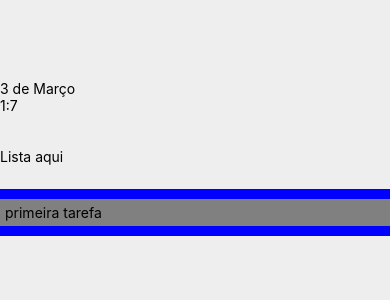
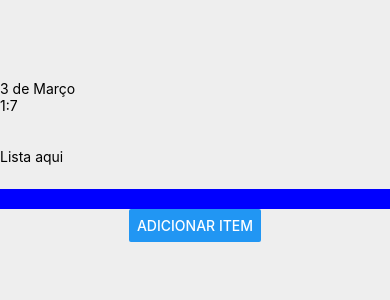
Before and after one commit to marcoswitcel/todo-list-react-native, a React Native app: screen / in a window 390 px wide. Shown: the top 300 px of the page. Built offline with nearby package versions, Linux system fonts and the light colour scheme.

Commit message:
adicionando tarefas

```diff
--- a/src/App.js
+++ b/src/App.js
@@ -1,16 +1,28 @@
 import { StatusBar } from 'expo-status-bar';
-import React from 'react';
-import { SafeAreaView, StyleSheet, View } from 'react-native';
+import React, { useState } from 'react';
+import { Button, SafeAreaView, StyleSheet, View } from 'react-native';
 import DateAndTime from './components/DateAndTime';
 import TaskList from './components/TaskList';
+import Task from './models/Task';
+
 
 export default function App() {
+  const [tasks, setTasks] = useState([]);
+  const updateList = (task) => {
+    setTasks([...tasks, task]);
+  }
+  const handlePress = () => {
+    const task = new Task('tarefa');
+    updateList(task);
+    console.log(task.id);
+  }
 
   return (
     <SafeAreaView style={styles.container}>
-      <StatusBar style="auto" />
+      <StatusBar style='auto' />
       <DateAndTime />
-      <TaskList title="Lista aqui"></TaskList>
+      <TaskList title='Lista aqui' tasks={tasks} setTasks={setTasks}></TaskList>
+      <Button title='Adicionar item' onPress={handlePress} />
     </SafeAreaView>
   );
 }
--- a/src/components/TaskList/index.js
+++ b/src/components/TaskList/index.js
@@ -2,10 +2,20 @@ import React, { useState } from 'react';
 import { Text, View } from 'react-native';
 import styles from './styles';
 
+/**
+ * @typedef {import('../../models/Task.js').default} Task
+ */
 
-export const TaskList = ({ title }) => {
-  const [tasks, setTasks] = useState([{ id: 1, text: 'primeira tarefa', done: false }]);
-  const updateList = (task) => {
+/**
+ * @param {object} param0
+ * @param {string} param0.title
+ * @param {Task[]} param0.tasks
+ * @param { React.Dispatch<React.SetStateAction<Task[]>>} param0.setTasks
+ * @returns
+ */
+export const TaskList = ({ title, tasks, setTasks }) => {
+
+  const toggleTaskDone = (task) => {
     task.done = !task.done;
     setTasks([...tasks]);
   }
@@ -19,7 +29,7 @@ export const TaskList = ({ title }) => {
         {tasks.map((task) => (
           <Text
             style={[styles.listItem, { textDecorationLine: task.done ? 'line-through' : 'none', textDecorationStyle: 'solid' }]}
-            onPress={() => updateList(task)}
+            onPress={() => toggleTaskDone(task)}
             key={task.id}
           >
             {task.text}
--- /dev/null
+++ b/src/models/Task.js
@@ -0,0 +1,30 @@
+import { gen } from '../utils/utils';
+
+export class Task {
+    /**
+     * @type {number} id
+     */
+    id;
+    /**
+     * @type {string} text
+     */
+    text;
+    /**
+     * @type {boolean} done
+     */
+    done;
+
+    /**
+     *
+     * @param {string} text Nome da tarefa
+     * @param {number} [id] Código de identificação interna
+     * @param {boolean} [done] Estado concluído não concluído
+     */
+    constructor(text, id = gen(), done = false) {
+        this.text = text;
+        this.id = id;
+        this.done = done;
+    }
+}
+
+export default Task;
--- /dev/null
+++ b/src/utils/utils.js
@@ -0,0 +1,5 @@
+
+
+let counter = 0;
+
+export const gen = () => ++counter;
```
